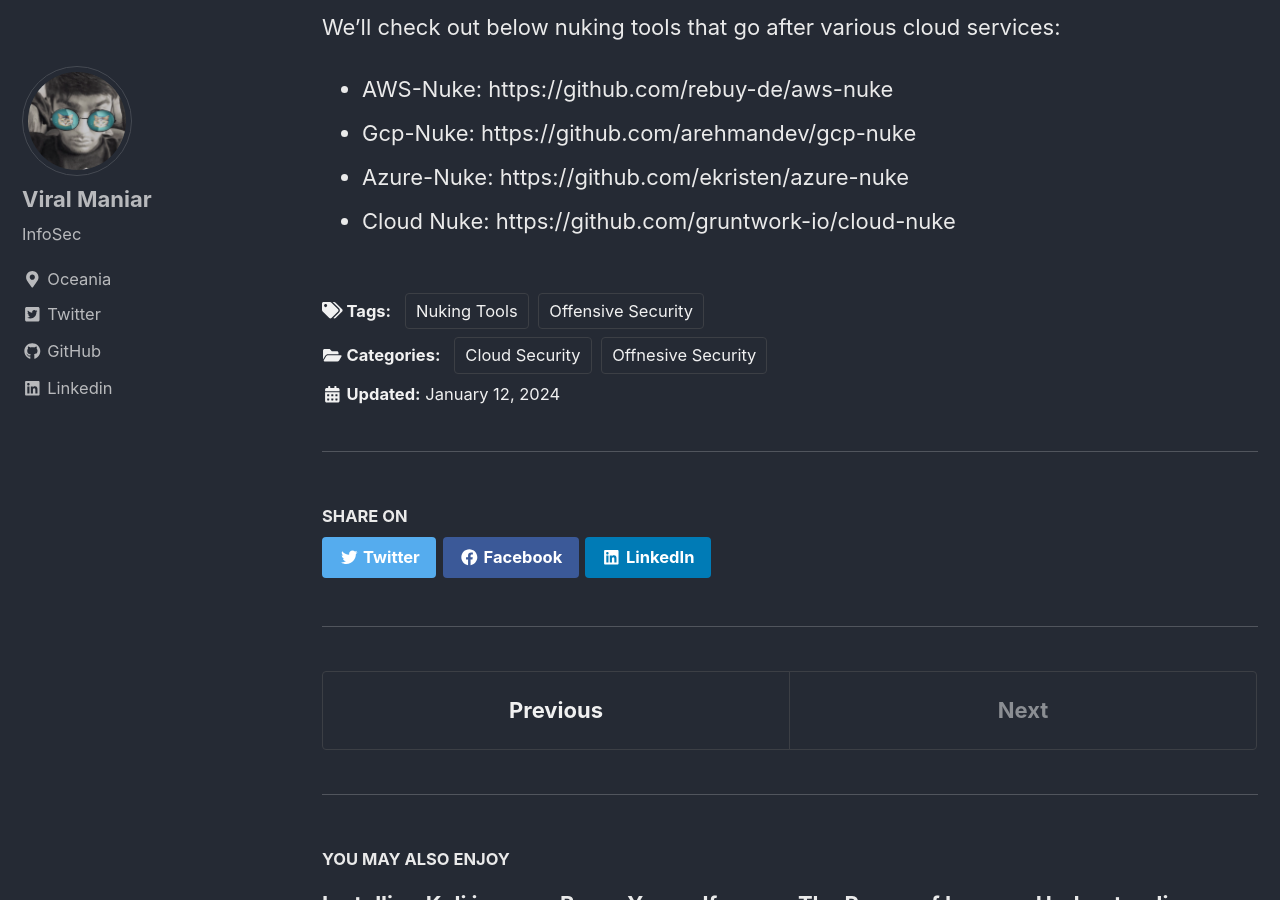
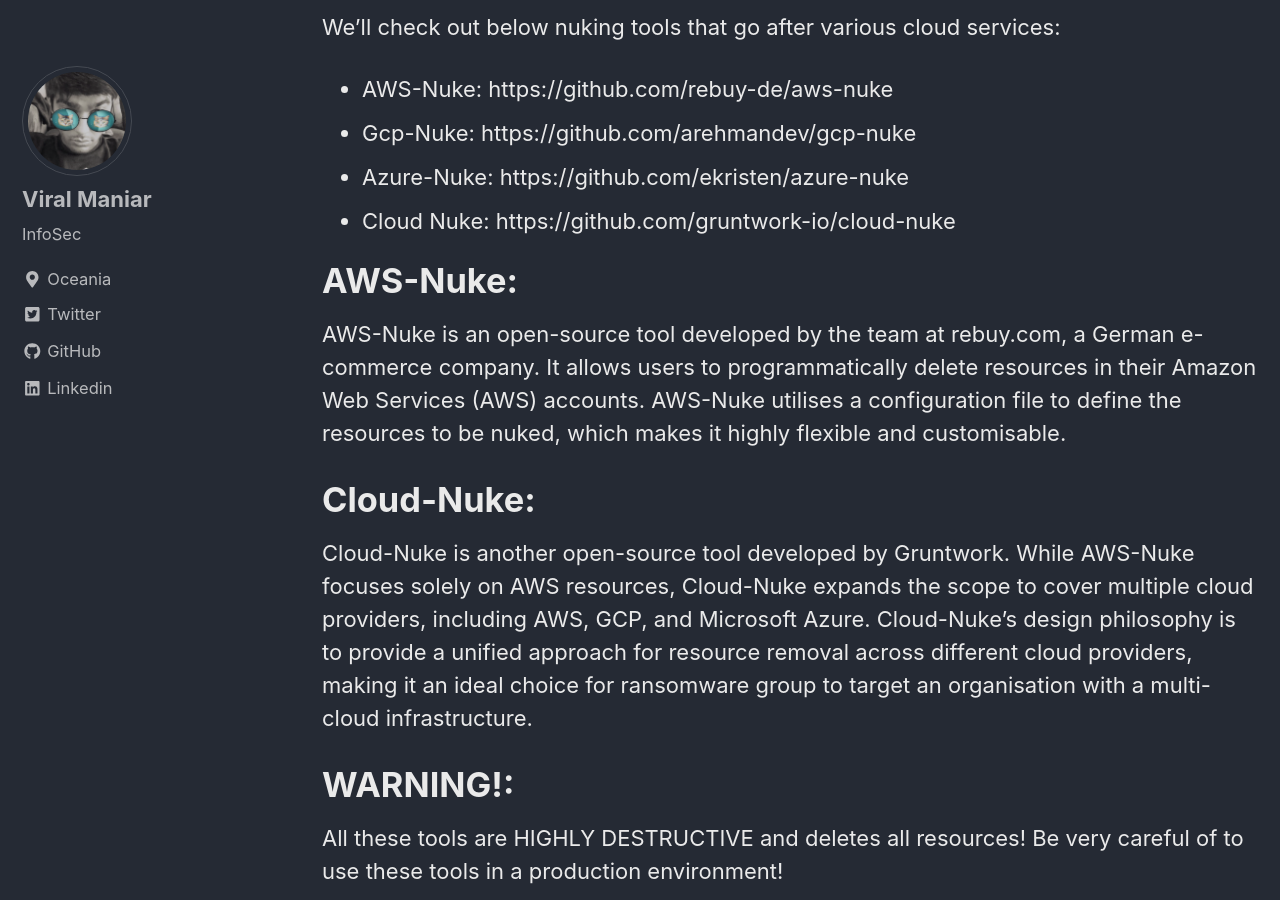
Before and after one commit to Viralmaniar/viralmaniar.github.io, a Jekyll site: the page built from _posts/2024-01-13-Destroying Cloud Infrastructure with Nuking Tools.md, in a window 1280 px wide and 900 px high, scrolled down 449 px. Built offline with Jekyll 4.4.1, drawn with Linux system fonts in a browser that asks for light colours; cached includes are drawn as plain includes; nearby versions of some CDN libraries; some of the changed text lies outside the part shown.

Commit message:
Update 2024-01-13-Destroying Cloud Infrastructure with Nuking Tools.md

```diff
--- a/_posts/2024-01-13-Destroying Cloud Infrastructure with Nuking Tools.md
+++ b/_posts/2024-01-13-Destroying Cloud Infrastructure with Nuking Tools.md
@@ -24,3 +24,20 @@ We'll check out below nuking tools that go after various cloud services:
 - Gcp-Nuke: https://github.com/arehmandev/gcp-nuke
 - Azure-Nuke: https://github.com/ekristen/azure-nuke
 - Cloud Nuke: https://github.com/gruntwork-io/cloud-nuke
+
+
+# AWS-Nuke:
+
+AWS-Nuke is an open-source tool developed by the team at rebuy.com, a German e-commerce company. It allows users to programmatically delete resources in their Amazon Web Services (AWS) accounts. AWS-Nuke utilises a configuration file to define the resources to be nuked, which makes it highly flexible and customisable.
+
+# Cloud-Nuke:
+Cloud-Nuke is another open-source tool developed by Gruntwork. While AWS-Nuke focuses solely on AWS resources, Cloud-Nuke expands the scope to cover multiple cloud providers, including AWS, GCP, and Microsoft Azure. Cloud-Nuke's design philosophy is to provide a unified approach for resource removal across different cloud providers, making it an ideal choice for ransomware group to target an organisation with a multi-cloud infrastructure.
+
+# WARNING!:
+
+All these tools are HIGHLY DESTRUCTIVE and deletes all resources! Be very careful of to use these tools in a production environment!
+
+# Usage:
+
+
+# Lapsus$ Ransomware Group
```
